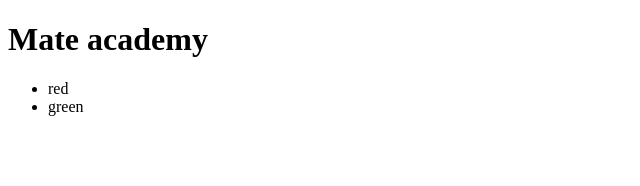
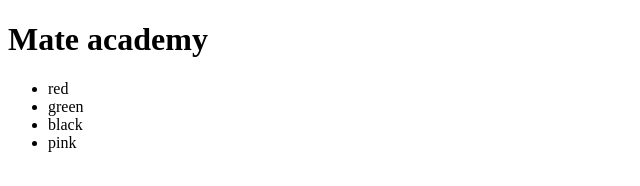
Before and after one commit to Armatur-batyr/my-project, a plain HTML site: page index.html in a window 1280 px wide. Shown: the full height of the page, 0-640 px from the left. Drawn offline with Linux system fonts and the light colour scheme.

Commit message:
Add black and pink colors

```diff
--- a/index.html
+++ b/index.html
@@ -11,6 +11,8 @@
 <ul>
   <li>red</li>
   <li>green</li>
+  <li>black</li>
+  <li>pink</li>
 </ul>
 </body>
 </html>
```
